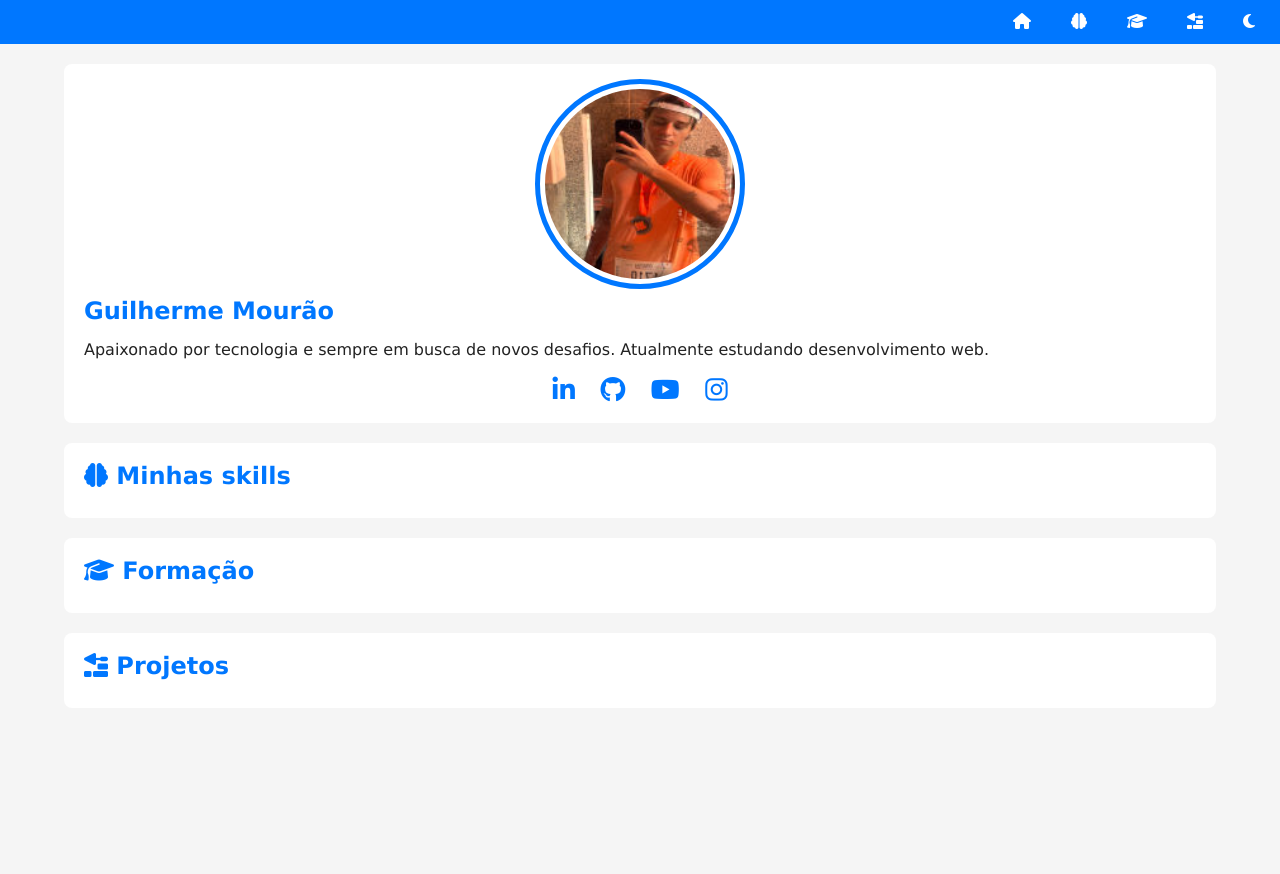
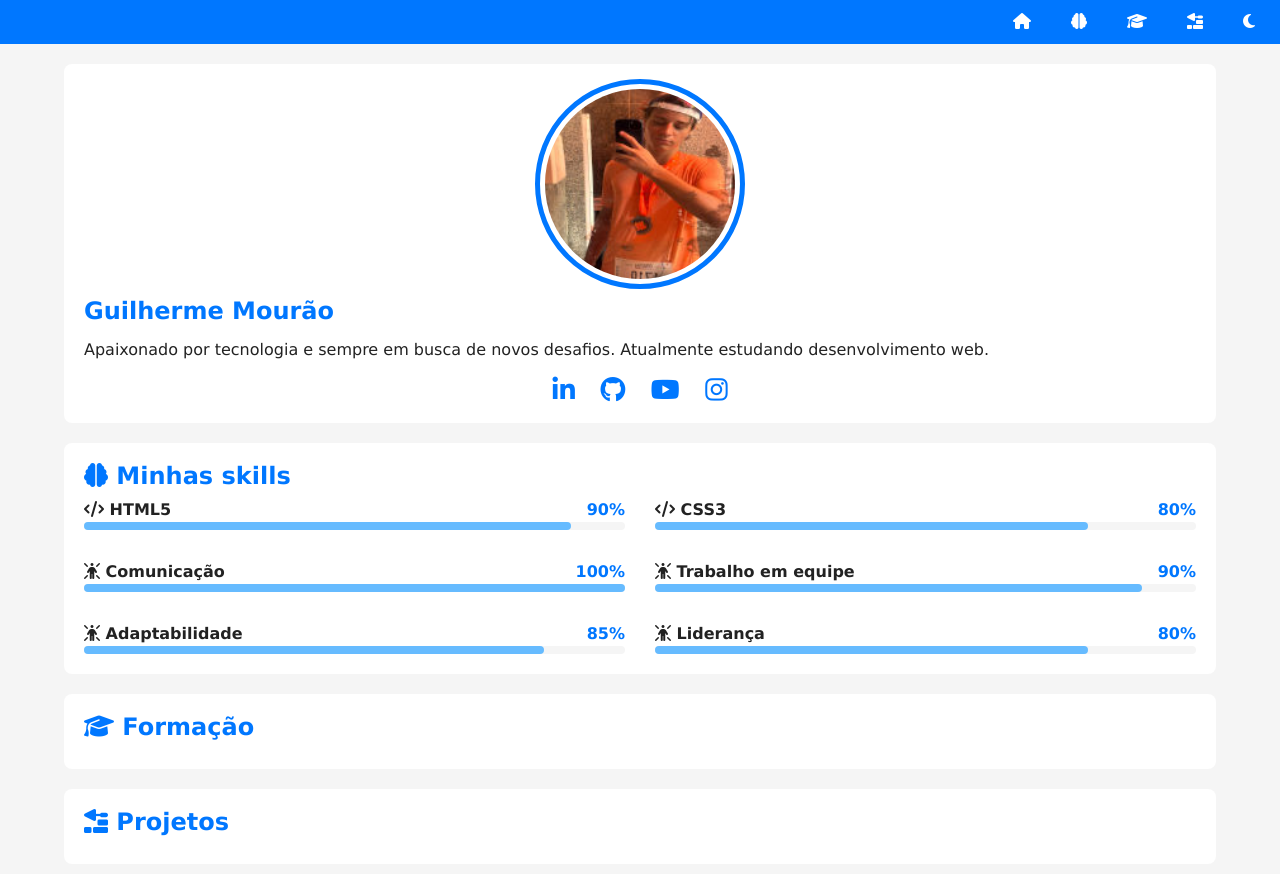
Before and after one commit to guimouraoo/projeto-portfolio, a plain HTML site: page index.html in a window 1280 px wide. Before the commit the page ends 800 px from the top, so only its background shows below. Drawn offline with Linux system fonts and the light colour scheme.

Commit message:
skills criadas

```diff
--- a/estilos/style.css
+++ b/estilos/style.css
@@ -123,3 +123,45 @@ article h2 {
   color: var(--destaque);
   margin-bottom: 10px;
 }
+
+#skill-container {
+  display: grid;
+  grid-template-columns: 1fr;
+  gap: 30px;
+}
+
+#skill-container .info {
+  display: flex;
+  justify-content: space-between;
+  align-items: center;
+}
+
+#skill-container .nome {
+  font-weight: bold;
+  color: var(--texto);
+}
+
+#skill-container .porcent {
+  font-weight: bold;
+  color: var(--destaque);
+}
+
+#skill-container .barra {
+  width: 100%;
+  height: 8px;
+  background-color: var(--fundo-principal);
+  border-radius: 4px;
+}
+
+#skill-container .progresso {
+  height: 100%;
+  width: 90%;
+  background-color: var(--destaque-inverso);
+  border-radius: 4px;
+}
+
+@media screen and (min-width: 768px) {
+  #skill-container {
+    grid-template-columns: 1fr 1fr;
+  }
+}
--- a/index.html
+++ b/index.html
@@ -74,15 +74,134 @@
       <section id="detalhes">
         <article id="skills">
           <h2><i class="fa-solid fa-brain"></i> Minhas skills</h2>
-        </article> <!--Fim article#skills-->
+
+          <div id="skill-container">
+            <div class="item">
+
+              <div class="info">
+                <span class="nome">
+                  <i class="fa-solid fa-code"></i> HTML5
+                </span>
+
+                <span class="porcent">
+                  90%
+                </span>
+
+              </div>
+
+              <div class="barra">
+                <div class="progresso" style="width: 90%;"></div>
+              </div>
+
+            </div>
+
+            <div class="item">
+
+              <div class="info">
+                <span class="nome">
+                  <i class="fa-solid fa-code"></i> CSS3
+                </span>
+
+                <span class="porcent">
+                  80%
+                </span>
+
+              </div>
+
+              <div class="barra">
+                <div class="progresso" style="width: 80%;"></div>
+              </div>
+
+            </div>
+
+            <div class="item">
+
+              <div class="info">
+                <span class="nome">
+                  <i class="fa-solid fa-person-rays"></i> Comunicação
+                </span>
+
+                <span class="porcent">
+                  100%
+                </span>
+
+              </div>
+
+              <div class="barra">
+                <div class="progresso" style="width: 100%;"></div>
+              </div>
+
+            </div>
+
+            <div class="item">
+
+              <div class="info">
+                <span class="nome">
+                  <i class="fa-solid fa-person-rays"></i> Trabalho em equipe
+                </span>
+
+                <span class="porcent">
+                  90%
+                </span>
+
+              </div>
+
+              <div class="barra">
+                <div class="progresso" style="width: 90%;"></div>
+              </div>
+
+            </div>
+
+            <div class="item">
+
+              <div class="info">
+                <span class="nome">
+                  <i class="fa-solid fa-person-rays"></i> Adaptabilidade
+                </span>
+
+                <span class="porcent">
+                  85%
+                </span>
+
+              </div>
+
+              <div class="barra">
+                <div class="progresso" style="width: 85%;"></div>
+              </div>
+
+            </div>
+
+            <div class="item">
+
+              <div class="info">
+                <span class="nome">
+                  <i class="fa-solid fa-person-rays"></i> Liderança
+                </span>
+
+                <span class="porcent">
+                  80%
+                </span>
+
+              </div>
+
+              <div class="barra">
+                <div class="progresso" style="width: 80%;"></div>
+              </div>
+
+            </div>
+          </div>
+        </article>
+        <!--Fim article#skills-->
 
         <article id="formacao">
           <h2><i class="fa-solid fa-graduation-cap"></i> Formação</h2>
-        </article> <!--Fim article#formacao-->
+        </article>
+        <!--Fim article#formacao-->
 
         <article id="projetos">
           <h2><i class="fa-solid fa-trowel-bricks"></i> Projetos</h2>
-        </article> <!--Fim article#projetos-->
+        </article>
+        <!--Fim article#projetos-->
       </section>
     </main>
 
```
